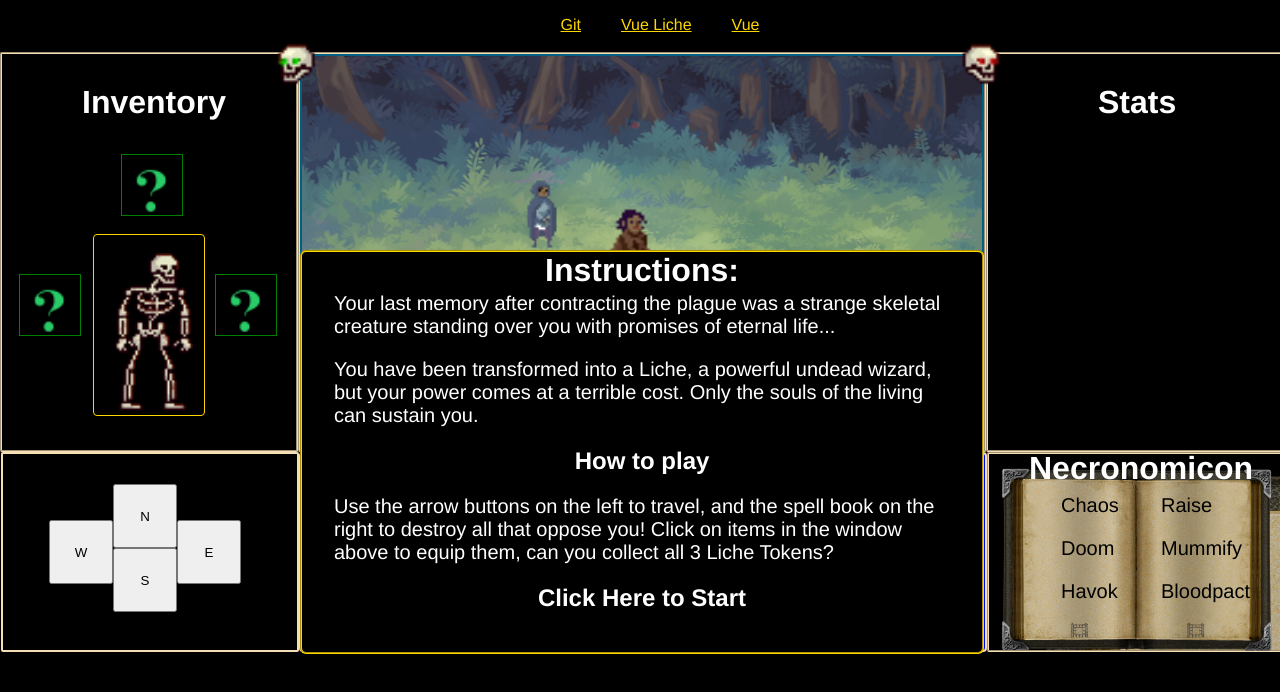
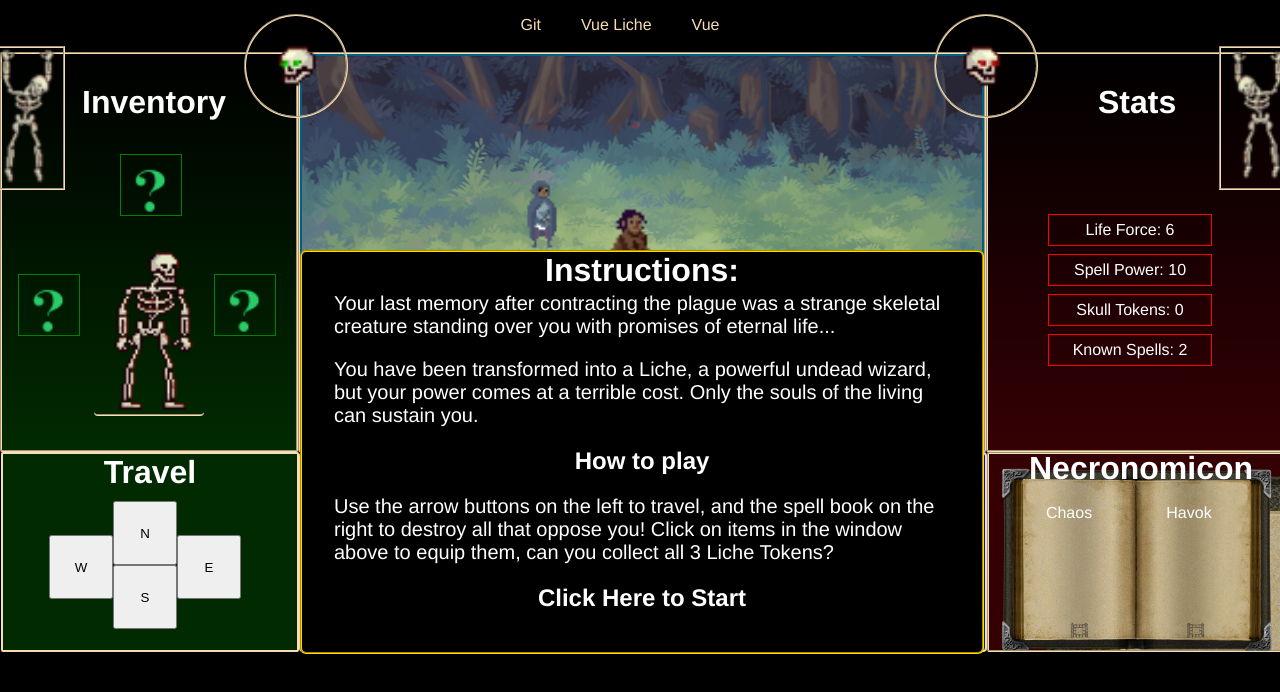
Before and after one commit to irichard03/vueliche, a Vue app: page /playgame in a window 1280 px wide. Shown: the top 692 px of the page. Built offline with nearby package versions, Linux system fonts and the light colour scheme.

Commit message:
updated styling.

```diff
--- a/src/App.vue
+++ b/src/App.vue
@@ -63,7 +63,8 @@ ul,li {
 
 a {
   text-decoration: underline;
-  color: gold;
+  color: wheat;
+  text-decoration: none;
 }
 a:hover {
   color: greenyellow;
@@ -73,4 +74,11 @@ label{
   padding: 20px;
 }
 
+.topNav {
+  margin-left: -80px;
+  margin-right: auto;
+}
+
+
+
 </style>
--- a/src/components/DungeonDisplay.vue
+++ b/src/components/DungeonDisplay.vue
@@ -3,7 +3,7 @@
   <div class="dungeonDisplay">
     <div id="container">
       <img class="dungeon" v-bind:src="dungeonDisplay" />
-      <img class="opponent" v-bind:src="monsterDisplay" />
+      <img class="opponent" v-if="!clearedCheck" v-bind:src="monsterDisplay" />
       <img class="bonus" v-bind:src="bonusDisplay" />
     </div>
   </div>
@@ -29,6 +29,10 @@ export default {
           else {
               return this.$store.state.rooms[this.$store.state.currentRoom].monster2;
           }
+      },
+
+      clearedCheck(){
+          return this.$store.state.rooms[this.$store.state.currentRoom].cleared;
       },
 
   },
--- a/src/components/MagicWindow.vue
+++ b/src/components/MagicWindow.vue
@@ -5,18 +5,10 @@
         <img class="spellBook" v-bind:src="spellDisplay" />
         <div class="spells">
             <h1 class="bookOfDead">Necronomicon</h1>
-            <div class="page">
-                <p class="spell">Chaos</p>
-                <p class="spell">Doom</p>
-                <p class="spell">Havok</p>
+            <div id="doomSpell" class="spells" v-if="doomKnown">Doom</div>
+            <div id="chaosSpell" class="spells" v-if="chaosKnown" >Chaos</div>
+            <div id="havokSpell" class="spells" v-if="havokKnown">Havok</div>
 
-            </div>
-            <div class="page">
-                <p class="spell">Raise</p>
-                <p class="spell">Mummify</p>
-                <p class="spell">Bloodpact</p>
-
-            </div>
         </div>
     </div>
   </div>
@@ -35,7 +27,17 @@ export default {
   computed: {
       spellDisplay(){
           return this.$store.state.spellbook.image;
-      }
+      },
+
+      doomKnown() {
+        return this.$store.state.stats.spells.doom;
+    },
+     chaosKnown() {
+        return this.$store.state.stats.spells.chaos;
+    },
+    havokKnown() {
+        return this.$store.state.stats.spells.havok;
+    },
   },
 };
 
@@ -48,19 +50,14 @@ export default {
         margin-top: -24px;
         color: white;
     }
-    .page {
 
-        float: left;
-        width: 50%;
-
-
-    }
     .spell {
         color: black;
     }
 
     .spell:hover{
         color: red;
+
     }
 
     .spellBook {
@@ -79,7 +76,7 @@ export default {
         float:left;
         width: 294px;
         height: 196px;
-        background-color: black;
+        background-color: #340004;
         border: wheat groove 2px;
         border-radius: 2px;
         background-image: URL("../../public/spellbook.png");
@@ -88,4 +85,26 @@ export default {
     p {
         font-size: 12px;
     }
+
+    #doomSpell {
+        position: absolute;
+        margin-top: 70px;
+        margin-left: -60px;
+    }
+
+    #chaosSpell {
+        position: absolute;
+        margin-top: 30px;
+        margin-left: -60px;
+    }
+
+     #havokSpell {
+        position: absolute;
+        margin-top: 30px;
+        margin-left: 60px;
+    }
+
+    #doomSpell:hover,#chaosSpell:hover,#havokSpell:hover {
+        color: greenyellow;
+    }
 </style>
--- a/src/components/MessageWindow.vue
+++ b/src/components/MessageWindow.vue
@@ -2,7 +2,9 @@
 <template>
   <div class="messageWindow">
     <div id="container">
-       <p class="messages">"{{descriptionDisplay}}"</p>
+       <marquee behavior="scroll" class="messages" direction="up" scrollamount="1">{{descriptionDisplay}}</marquee>
+
+
     </div>
   </div>
 </template>
@@ -34,6 +36,11 @@ export default {
 <style>
     .messages {
         color: white;
+        height: 180px;
+        margin-left: 20px;
+        margin-right: 20px;
+        text-align: left;
+        font-size: 1.5em;
     }
 
       .messageWindow {
@@ -42,7 +49,7 @@ export default {
         height: 196px;
         background-color: blue;
         border: red solid 1px;
-
+        background-image: linear-gradient(blue,#002b3d);
         border: 2px wheat solid;
         border-radius: 4px
     }
--- a/src/components/PlayerInventory.vue
+++ b/src/components/PlayerInventory.vue
@@ -53,7 +53,7 @@ export default {
         width: 180;
         height: 180px;
         margin-top: 180px;
-        border: solid 1px gold;
+        border-bottom: groove 2px wheat;
         border-radius: 4px;
     }
     .hat {
@@ -85,7 +85,7 @@ export default {
         width: 294px;
         height: 396px;
         align-content: left;
-        background-color: black;
+        background-image: linear-gradient(black,#012a00);
         border: wheat groove 2px;
         border-radius: 2px;
     }
@@ -102,6 +102,9 @@ export default {
         width: 100px;
         margin-left: 40px;
         margin-top: -40px;
+        border: 2px wheat groove;
+        border-radius: 180px;
+
     }
     .rightSkull {
         position: fixed;
@@ -109,5 +112,8 @@ export default {
         width: 100px;
         margin-left: 730px;
         margin-top: -40px;
+        border: 2px wheat groove;
+        border-radius: 180px;
+
     }
 </style>
--- a/src/components/PlayerStats.vue
+++ b/src/components/PlayerStats.vue
@@ -3,7 +3,10 @@
   <div class="playerStats">
     <div id="container">
         <h1 class="statsText">Stats</h1>
-
+        <div id="lifeForce">Life Force: {{displayLifeForce}}</div>
+        <div id="spellPower">Spell Power: {{displaySpellpower}}</div>
+        <div id="skullTokens">Skull Tokens: {{displaySkullTokens}}</div>
+        <div id="knownSpells">Known Spells: {{displayKnownSpells}}</div>
         <img class="rightSkelly" src="rightHangingSkeleton.png"/>
         <img class="leftSkelly" src="leftHangingSkeleton.png"/>
     </div>
@@ -20,6 +23,21 @@ export default {
  name: 'PlayerStats',
   components: {
   },
+  computed: {
+    displayLifeForce(){
+      return this.$store.state.stats.lifeForce;
+    },
+   displaySpellpower(){
+     return this.$store.state.stats.spellPower;
+   },
+   displaySkullTokens(){
+     return this.$store.state.stats.skullTokens;
+   },
+   displayKnownSpells(){
+     return this.$store.state.stats.knownSpells;
+   }
+
+  }
 };
 
 </script>
@@ -34,7 +52,7 @@ export default {
         float: left;
         width: 294px;
         height: 396px;
-        background-color: BLACK;
+        background-image: linear-gradient(black, #340004);
         border: wheat groove 2px;
         border-radius: 2px;
     }
@@ -44,20 +62,60 @@ export default {
         margin-top: 30px;
         margin-left: 110px;
         color: white;
+
     }
 
     .rightSkelly {
-      position:fixed;
-      margin-top: -324px;
-      margin-left: 86px;
+      position:absolute;
+      margin-left: 84px;
+      margin-top: -8px;
       height: 140px;
       width: 70px;
+      border: 2px groove wheat;
     }
     .leftSkelly {
-      position:fixed;
-      margin-top: -324px;
-      margin-left: -1140px;
+      position:absolute;
+      margin-left: -1144px;
+      margin-top: -8px;
       height: 140px;
       width: 70px;
+       border: 2px groove wheat;
+    }
+
+    #lifeForce {
+      width: 150px;
+      position: absolute;
+      margin-left: 60px;
+      margin-top: 160px;
+      border: groove 1px red;
+      padding: 6px;
+    }
+
+    #spellPower {
+      width: 150px;
+      position: absolute;
+      margin-left: 60px;
+      margin-top: 200px;
+      border: groove 1px red;
+      padding: 6px;
+    }
+
+
+    #skullTokens {
+      width: 150px;
+      position: absolute;
+      margin-left: 60px;
+      margin-top: 240px;
+      border: groove 1px red;
+      padding: 6px;
+    }
+
+    #knownSpells {
+      width: 150px;
+      position: absolute;
+      margin-left: 60px;
+      margin-top: 280px;
+      border: groove 1px red;
+      padding: 6px;
     }
 </style>
--- a/src/components/TargetWindow.vue
+++ b/src/components/TargetWindow.vue
@@ -3,6 +3,7 @@
   <div class="targetWindow">
     <div id="container">
         <div class="controlBox">
+            <h1 class="controls">Travel</h1>
             <div id="North">
                 <button class="controlButton" v-on:click="goNorth">N</button>
             </div>
@@ -56,11 +57,18 @@ export default {
     p {
         color: white;
     }
+
+    controls{
+        position: absolute;
+        margin-top: -24px;
+        color: white;
+    }
+
      .targetWindow {
         float: left;
         width: 294px;
         height: 196px;
-        background-color: black;
+        background-color: #012a00;
         border: wheat solid 2px;
         border-radius: 2px;
     }
@@ -70,27 +78,34 @@ export default {
         height:64px;
     }
 
+
+    .controlButton:hover{
+        width:64px;
+        height:64px;
+        background-color: greenyellow;
+    }
+
     #North {
         position: absolute;
         margin-left: 110px;
-        margin-top: 20px;
+        margin-top: -20px;
     }
 
     #South {
         position: absolute;
         margin-left: 110px;
-        margin-top: 84px;
+        margin-top: 44px;
     }
 
     #East {
         position: absolute;
         margin-left:174px;
-        margin-top: 56px;
+        margin-top: 14px;
     }
 
     #West {
         position: absolute;
         margin-left:46px;
-        margin-top: 56px;
+        margin-top: 14px;
     }
 </style>
--- a/src/data/store.js
+++ b/src/data/store.js
@@ -10,6 +10,18 @@ export default new Vuex.Store({
         loggedIn: false,
         currentRoom: 0,
         hasKey: false,
+        stats: {
+            lifeForce: 6,
+            spellPower: 10,
+            skullTokens: 0,
+            knownSpells: 2,
+            spells:{
+                chaos: true,
+                doom: false,
+                havok: true
+            }
+
+        },
         token: null,
         notStarted: true,
         inventory: {
```
